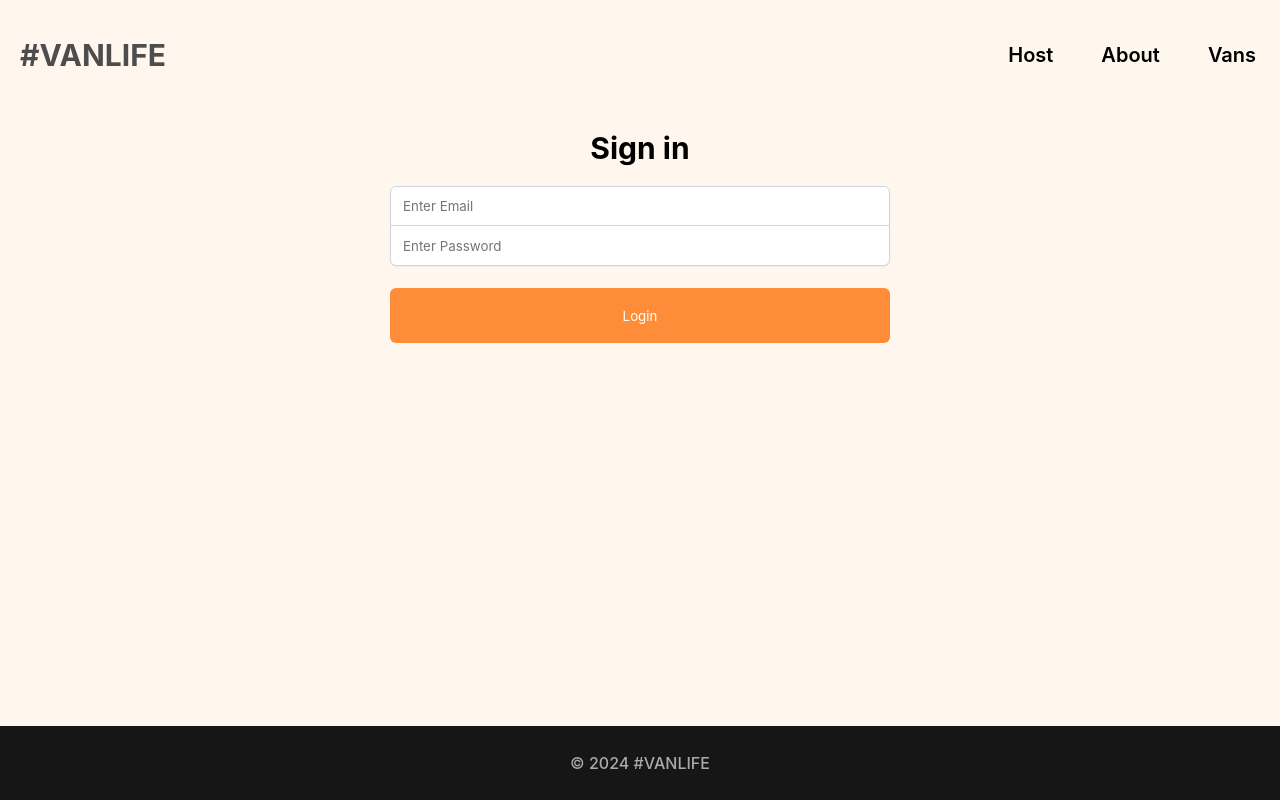
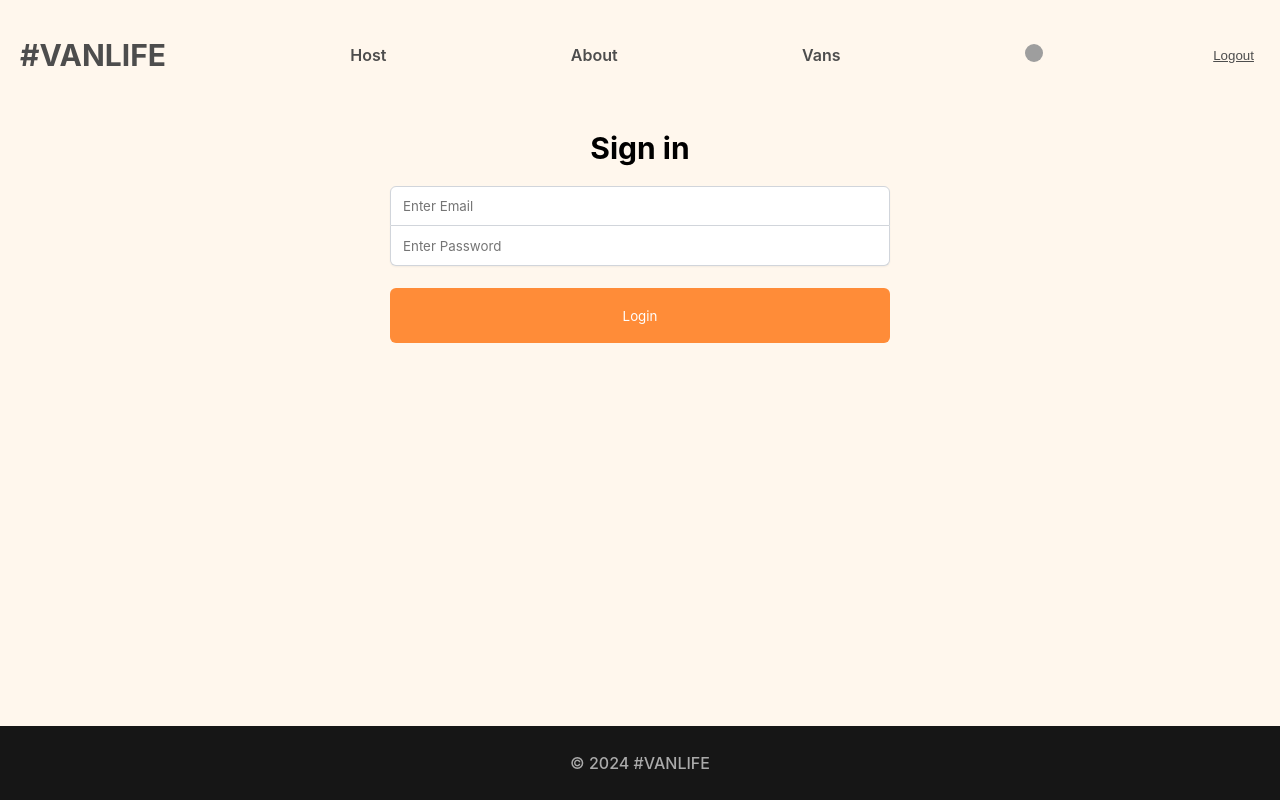
Before and after one commit to MuhammadTarek10/vanlife-react-router-focused, a React (Vite) app: page /login in a window 1280 px wide. Built offline with nearby package versions, Linux system fonts and the light colour scheme; grey boxes are pictures that could not be loaded; what miragejs would draw is missing.

Commit message:
login with react-router states and action

```diff
--- a/index.css
+++ b/index.css
@@ -22,6 +22,10 @@ body::-webkit-scrollbar {
 body {
   -ms-overflow-style: none;
   scrollbar-width: none;
+}
+
+button {
+  cursor: pointer;
 }
 
 .site-wrapper {
--- a/src/components/Header.jsx
+++ b/src/components/Header.jsx
@@ -1,13 +1,18 @@
 import { Link, NavLink } from "react-router-dom";
 
+import avatarImage from "../assets/images/avatar-icon.png";
+
 export const Header = () => {
+  function fakeLogout() {
+    localStorage.removeItem("loggedIn");
+  }
+
   return (
     <header>
       <nav>
         <Link to=".">
           <h1>#VANLIFE</h1>
         </Link>
-        <div className="links">
         <NavLink
           className={({ isActive }) => (isActive ? "active-link" : null)}
           to="/host">
@@ -23,7 +28,12 @@ export const Header = () => {
           to="/vans">
           Vans
         </NavLink>
-        </div>
+        <Link to="/login">
+          <img src={avatarImage} alt="User" className="login-icon" />
+        </Link>
+        <button className="van-type clear-filters" onClick={fakeLogout}>
+          Logout
+        </button>
       </nav>
     </header>
   );
--- a/src/pages/Login.jsx
+++ b/src/pages/Login.jsx
@@ -1,6 +1,10 @@
 /* eslint-disable react-refresh/only-export-components */
-import { useState } from "react";
-import { Form, useLoaderData } from "react-router-dom";
+import {
+  Form,
+  useActionData,
+  useLoaderData,
+  useNavigation,
+} from "react-router-dom";
 import { loginUser } from "../data/api";
 import { redirect } from "../utils/redirect";
 
@@ -13,27 +17,31 @@ export async function action({ request }) {
   const email = formData.get("email");
   const password = formData.get("password");
 
-  await loginUser({ email, password });
-  localStorage.setItem("loggedIn", true);
+  try {
+    await loginUser({ email, password });
+    localStorage.setItem("loggedIn", true);
 
-  return redirect("/host");
+    return redirect("/host");
+  } catch (e) {
+    return e.message;
+  }
 }
 
 export const Login = () => {
   const message = useLoaderData();
-  const [status, setStatus] = useState("idle");
-  const [error, setError] = useState(null);
+  const { state } = useNavigation();
+  const errorMessage = useActionData();
 
   return (
     <div className="login-container">
       <h1>Sign in</h1>
       {message && <h3 className="login-error">{message}</h3>}
-      {error && <h3>{error.message}</h3>}
-      <Form method="POST" className="login-form">
+      {errorMessage && <h3>{errorMessage}</h3>}
+      <Form method="POST" className="login-form" replace>
         <input type="email" name="email" placeholder="Enter Email" />
         <input type="password" name="password" placeholder="Enter Password" />
-        <button disabled={status === "submitting"}>
-          {status === "submitting" ? "Logging..." : "Login"}
+        <button disabled={state === "submitting"}>
+          {state === "submitting" ? "Logging..." : "Login"}
         </button>
       </Form>
     </div>
```
Lines whose indentation alone changed are shown as unchanged.
